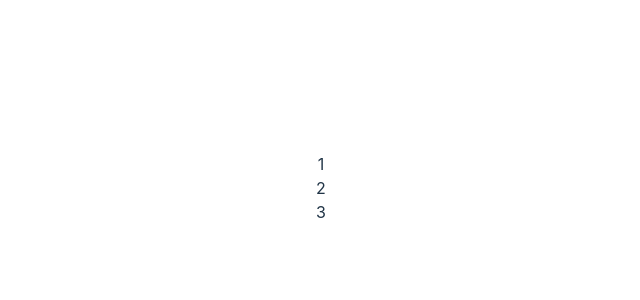
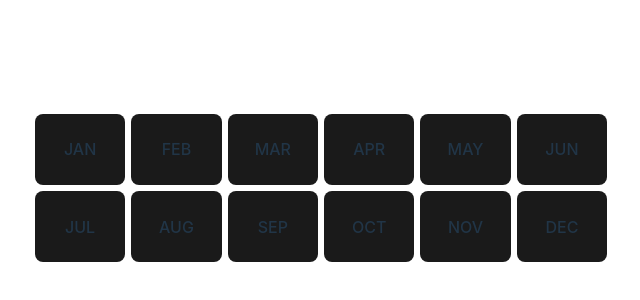
Before and after one commit to m44rten1/date-puzzle-solver, a React (Vite) app: page / in a window 1280 px wide. Shown: the part 212-512 px from the top of the page, without its empty margins (319-959 px from the left). Built offline with nearby package versions, Linux system fonts and the light colour scheme.

Commit message:
✨ Add months to board

```diff
--- a/src/Board.tsx
+++ b/src/Board.tsx
@@ -1,11 +1,22 @@
 import Tile from "./Tile";
+
+const months = [
+  ["JAN", "FEB", "MAR", "APR", "MAY", "JUN"],
+  ["JUL", "AUG", "SEP", "OCT", "NOV", "DEC"]
+];
 
 export default () => {
   return (
     <div>
-      <Tile label="1"></Tile>
-      <Tile label="2"></Tile>
-      <Tile label="3"></Tile>
+      {months.map((row) => {
+        return (
+          <div>
+            {row.map((month) => {
+              return <Tile label={month} />;
+            })}
+          </div>
+        );
+      })}
     </div>
   );
 };
--- a/src/Tile.css
+++ b/src/Tile.css
@@ -0,0 +1,14 @@
+.Tile {
+  min-width: 50px;
+  line-height: 50px;
+  border-radius: 8px;
+  border: 1px solid transparent;
+  font-size: 1em;
+  font-weight: 500;
+  font-family: inherit;
+  background-color: #1a1a1a;
+  margin: 3px;
+  text-align: center;
+  padding: 0.6em 1.2em;
+  display: inline-block;
+}
```
